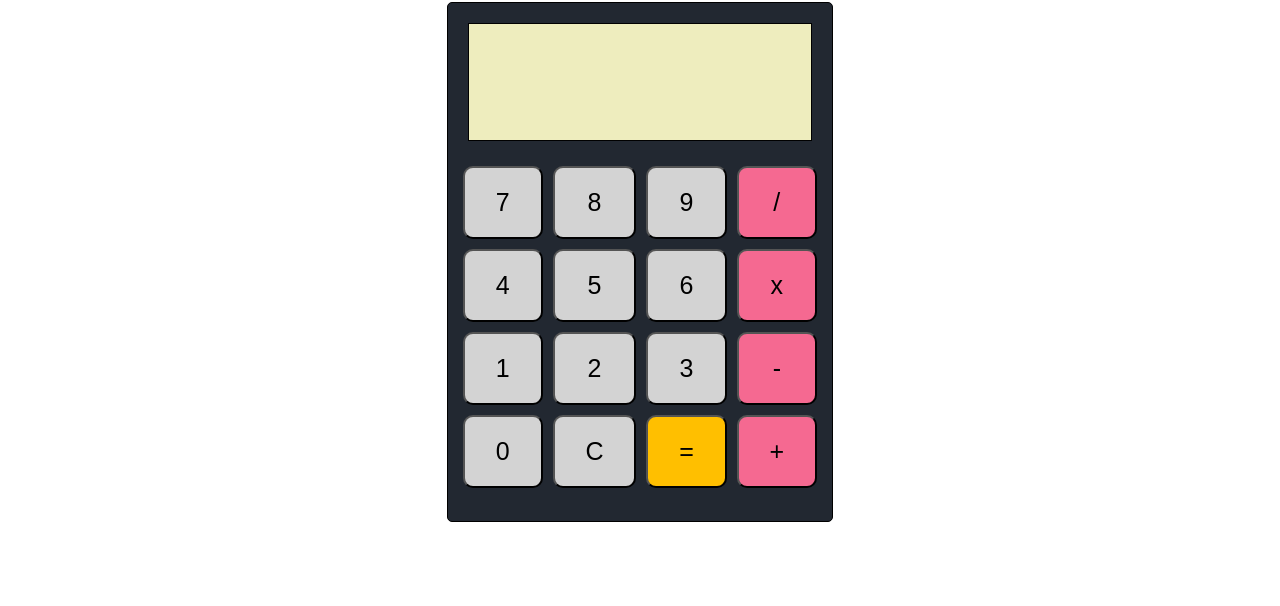
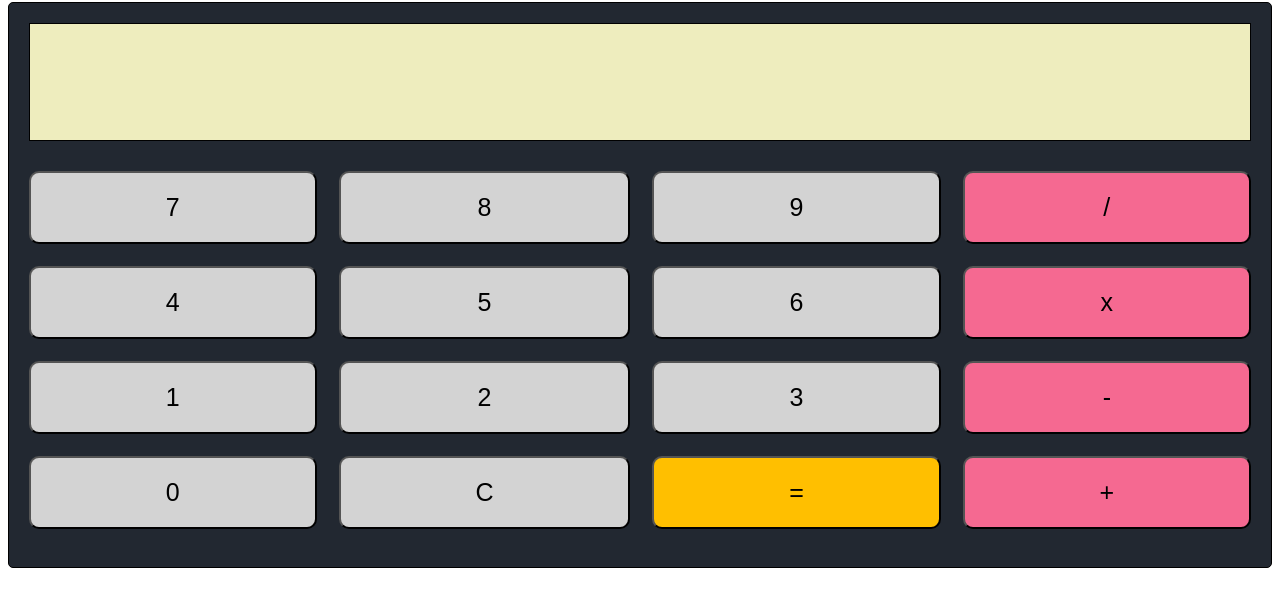
Before and after one commit to steve-connolly/calculator_proj, a plain HTML site: page index.html in a window 1280 px wide. Shown: the part 58-664 px from the top of the page. Drawn offline with Linux system fonts and the light colour scheme.

Commit message:
edited margin on calcualtor div

```diff
--- a/index.css
+++ b/index.css
@@ -17,7 +17,7 @@
 .calculator {
     background-color: #222831;
     margin: auto;
-    width: 30vw;
+    width: auto;
     border: 1px solid black;
     border-radius: 5px;
 }
@@ -26,6 +26,7 @@
     display: grid;
     margin: 10px 10px;
     grid-template-columns: auto auto auto auto;
+    grid-gap: 2px;
 }
 
 button {
@@ -33,7 +34,7 @@ button {
     font-size: 25px;
     text-align: center;
     border-radius: 10px;
-    margin: 5px;
+    margin: 10px;
     padding: 20px;
     transition-duration: 0.4s;
 }
```
